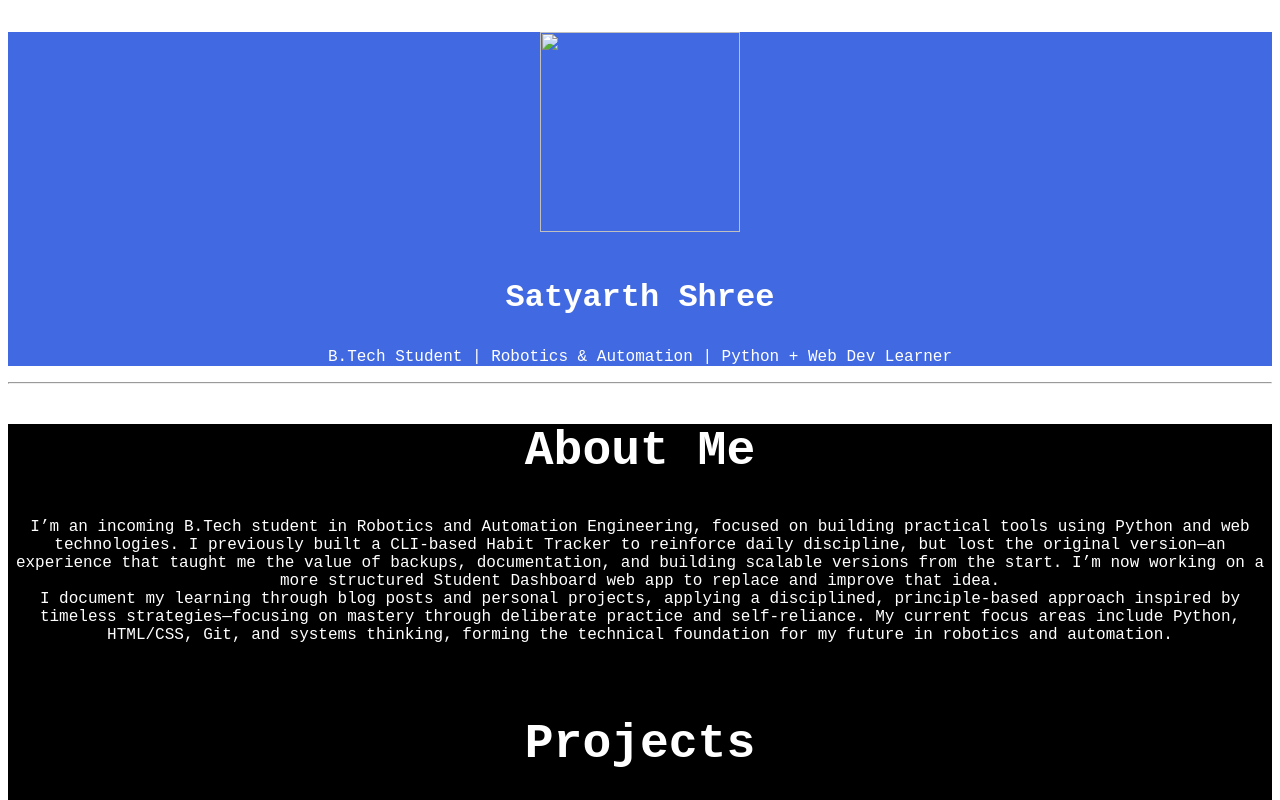
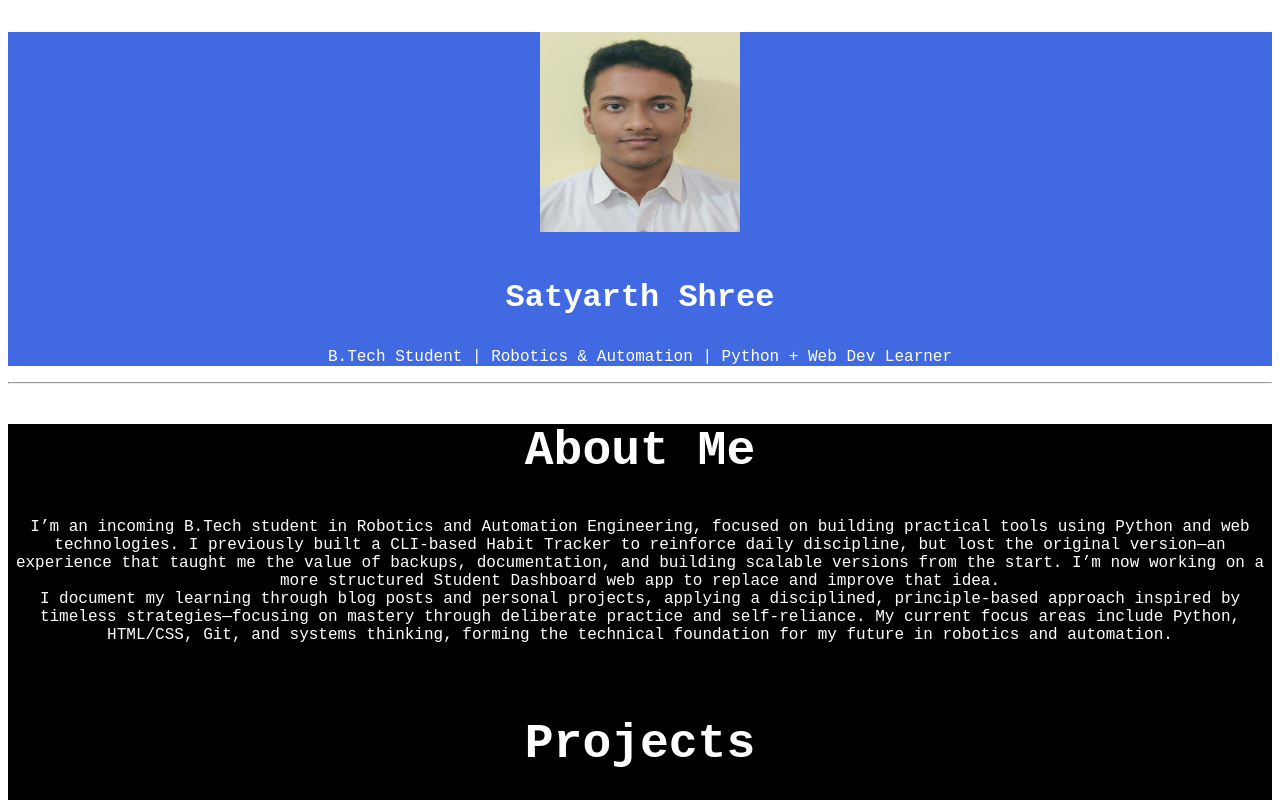
Before and after one commit to Satyarth-Shree/My-Portfolio, a plain HTML site: page index.html in a window 1280 px wide. Shown: the top 800 px of the page. Drawn offline with Linux system fonts and the light colour scheme.

Commit message:
adding image path

```diff
--- a/index.html
+++ b/index.html
@@ -7,7 +7,7 @@
 <body>
 <section style="background-color: royalblue;">
 <p style = "text-align: center; font-size: 200%; color: white; font-family: Courier New;">
-<img src = "..\..\..\Downloads\WhatsApp Image 2025-06-29 at 16.10.28.jpeg" height = "200" width = "200">
+<img src = "My_Image.jpeg" height = "200" width = "200">
 	<br><br><b>Satyarth Shree</b></p>
 <p style = "text-align: center; font-size: 100%; color: white; font-family: Courier New;">
  B.Tech Student | Robotics & Automation | Python + Web Dev Learner
```
